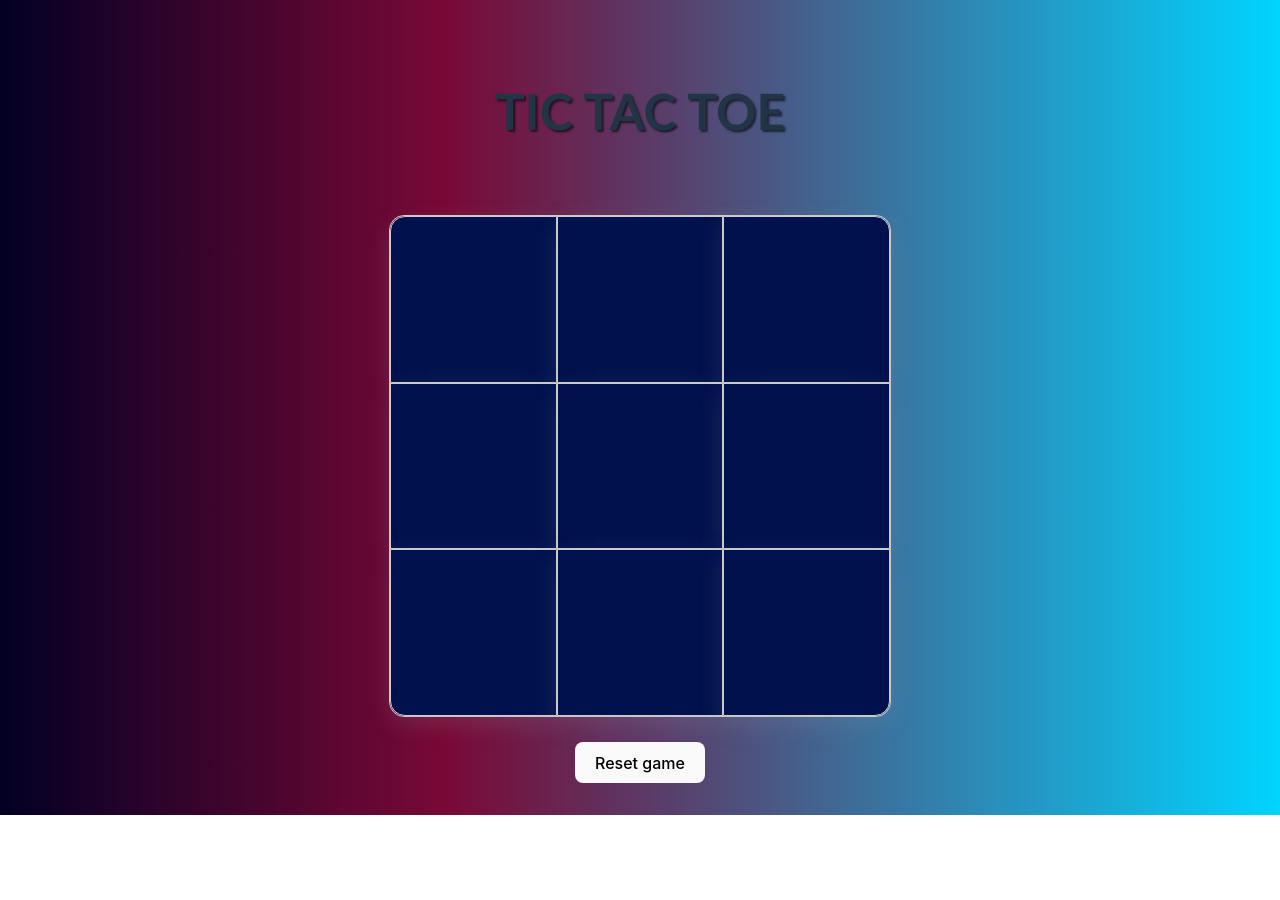
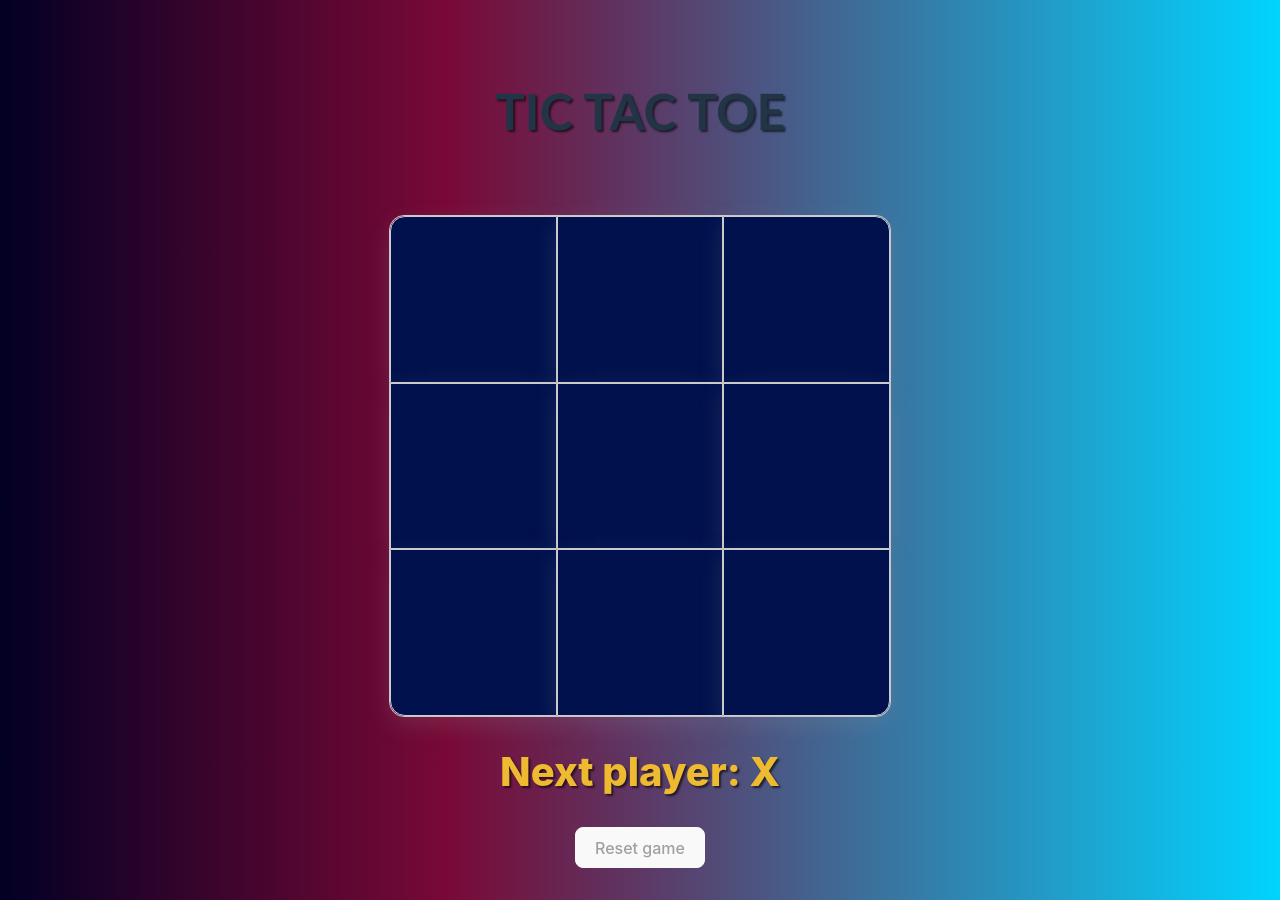
Before and after one commit to fuwhis/tic-tac-toe-react, a React (Vite) app: page / in a window 1280 px wide. Before the commit the page ends 815 px from the top, so only its background shows below. Built offline with nearby package versions, Linux system fonts and the light colour scheme.

Commit message:
feat: update players draw full board

```diff
--- a/src/components/Game.tsx
+++ b/src/components/Game.tsx
@@ -8,6 +8,7 @@ const Game: React.FC = () => {
   const [board, setBoard] = useState<CellValue[]>(Array(9).fill(null))
   const [xIsNext, setXIsNext] = useState<boolean>(true)
   const winner = calculateWinner(board)
+  const isDraw = board.every((cell) => cell !== null) && !winner
 
   const handleClick = (index: number) => {
     const boardCopy = [...board]
@@ -31,8 +32,16 @@ const Game: React.FC = () => {
   return (
     <div className='game'>
       <Board cells={board} onClick={handleClick} />
-      {winner && <div className='game-info'>Winner is {winner}</div>}
-      <button onClick={handleResetGame}>Reset game</button>
+      {winner ? (
+        <div className='game-info'>Winner is {winner}</div>
+      ) : isDraw ? (
+        <div className='game-info'>End game!</div>
+      ) : (
+        <div className='game-info'>Next player: {xIsNext ? 'X' : 'O'}</div>
+      )}
+      <button onClick={handleResetGame} disabled={!isDraw && winner === null}>
+        Reset game
+      </button>
     </div>
   )
 }
--- a/src/index.css
+++ b/src/index.css
@@ -63,6 +63,11 @@ button:focus,
 button:focus-visible {
   outline: 4px auto -webkit-focus-ring-color;
 }
+button:disabled {
+  background-color: #f9f9f9;
+  border-color: #f9f9f9;
+  color: #a0a0a0;
+}
 
 @media (prefers-color-scheme: light) {
   :root {
```
